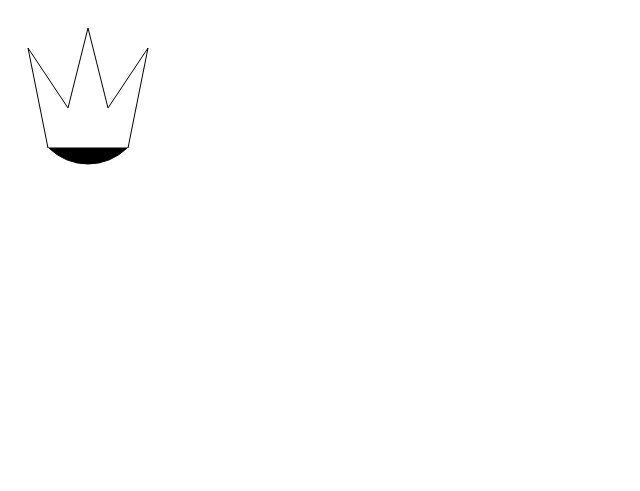
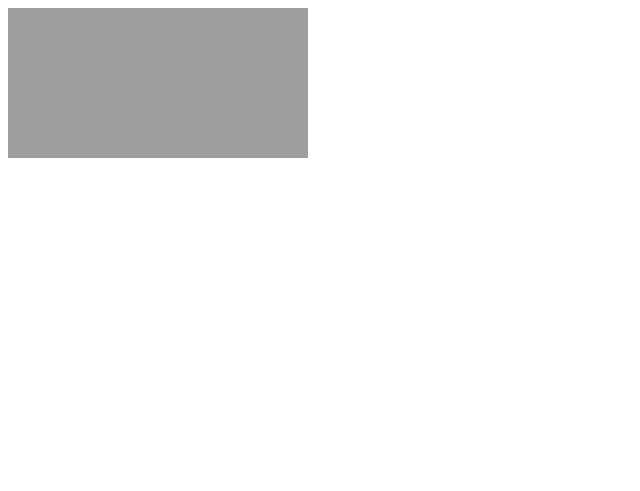
Before and after one commit to Nebosmile/canvas, a plain HTML site: page index.html in a window 1280 px wide. Shown: the whole page, without its empty margins (0-640 px from the left). Drawn offline with Linux system fonts and the light colour scheme.

Commit message:
add  image

```diff
--- a/index.html
+++ b/index.html
@@ -7,21 +7,13 @@
     <body>
             <canvas id='example'>Обновите браузер</canvas>
             <script>
-            			var example = document.getElementById("example"),
-            			    ctx     = example.getContext('2d');
-            			example.height = 480;
-            			example.width  = 640;
-            			ctx.beginPath();
-            			ctx.arc(80, 100, 56, 3/4 * Math.PI, 1/4 * Math.PI, true);
-            			ctx.fill(); // *14
-            			ctx.moveTo(40, 140);
-            			ctx.lineTo(20, 40);
-            			ctx.lineTo(60, 100);
-            			ctx.lineTo(80, 20);
-            			ctx.lineTo(100, 100);
-            			ctx.lineTo(140, 40);
-            			ctx.lineTo(120, 140);
-            			ctx.stroke(); // *22
-            		</script>
+     var example = document.getElementById("example"),
+       ctx       = example.getContext('2d'), // Контекст
+       pic       = new Image();              // "Создаём" изображение
+     pic.src    = 'http://habrahabr.ru/i/nocopypast.png';  // Источник изображения, позаимствовано на хабре
+     pic.onload = function() {    // Событие onLoad, ждём момента пока загрузится изображение
+       ctx.drawImage(pic, 0, 0);  // Рисуем изображение от точки с координатами 0, 0
+     }
+   </script>
         </body>
 </html>
```
